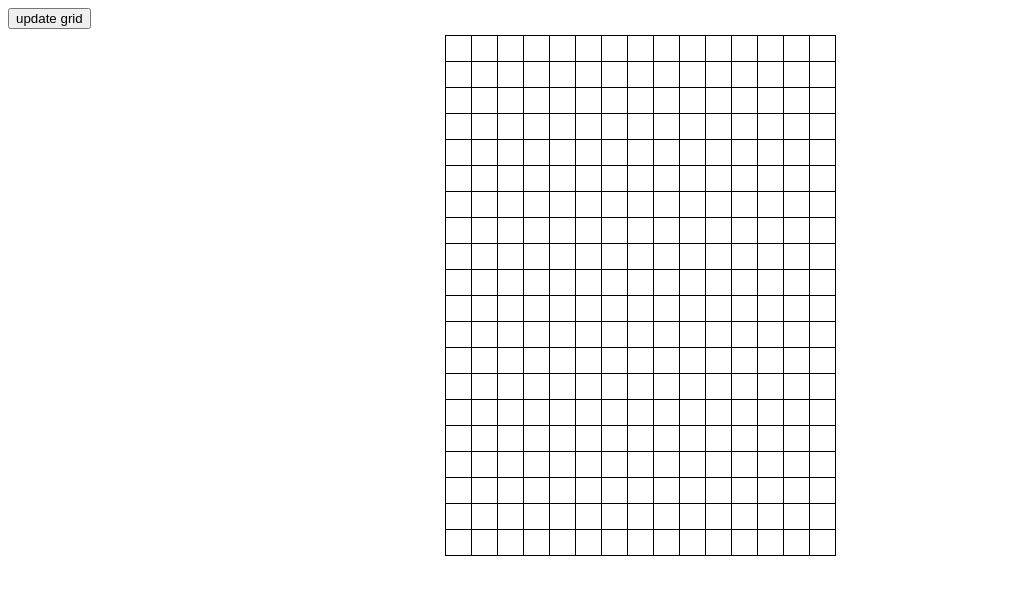
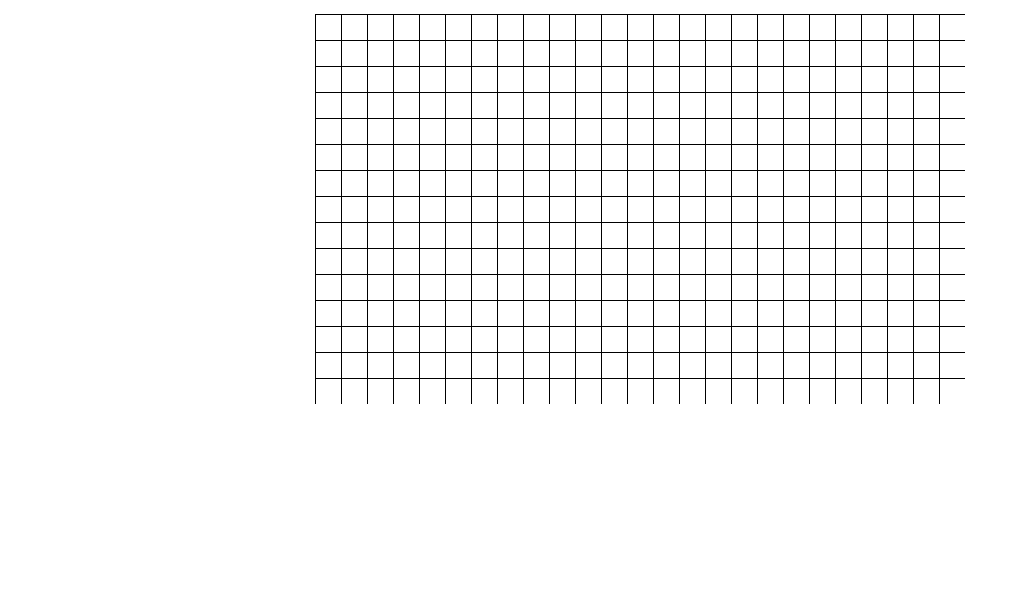
Before and after one commit to emeremikwu/Path-Finders, a React (Vite) app: page / in a window 1280 px wide. Shown: the top 594 px of the page, without its empty margins (0-1020 px from the left). Built offline with nearby package versions, Linux system fonts and the light colour scheme.

Commit message:
don't ask

```diff
--- a/src/AlgorithmVisualizer/Grid.css
+++ b/src/AlgorithmVisualizer/Grid.css
@@ -22,12 +22,12 @@
   /* transition: background-color 0.2s; */
 }
 
+.node.end-of-row {
+  border-bottom: 1px solid black;
+}
+
 .node.end-of-col {
   border-right: 1px solid black;
-}
-
-.node.end-of-row {
-  border-bottom: 1px solid black;
 }
 
 .node.start {
--- a/src/AlgorithmVisualizer/Grid.tsx
+++ b/src/AlgorithmVisualizer/Grid.tsx
@@ -1,10 +1,25 @@
 
-import { PropsWithChildren } from "react";
+import React, { PropsWithChildren } from "react";
 import Node from "./Node";
-import useGrid, { Dimension } from "./useGrid";
+import useGrid, { Dimension, GridState } from "./useGrid";
+import { INodeAttributes } from "./NodeAttribute";
 
 interface GridProps {
   dimension?: Dimension
+}
+
+
+//dbg
+function setStartEndNodes(dispach: React.Dispatch<React.SetStateAction<GridState>>) {
+  dispach((prev) => {
+    const newArr: GridState = [...prev];
+    const centerRow = Math.floor(prev.length / 2);
+    const centerCol = Math.floor(prev[0].length / 2);
+
+    newArr[centerRow][centerCol].isStart = true;
+
+    return newArr;
+  });
 }
 
 function Grid(props: PropsWithChildren<GridProps>) {
@@ -13,10 +28,9 @@ function Grid(props: PropsWithChildren<GridProps>) {
 
   const { gridNodes, setGridNodes, updateGridDimension } = useGrid(dimension);
 
+  // setStartEndNodes(setGridNodes);
+
   return (
-    <>
-      <button onClick={() => { updateGridDimension('8x8'); }}>update grid</button>
-
       <div className="grid-container">
         <div className="grid-box">
           {
@@ -33,9 +47,8 @@ function Grid(props: PropsWithChildren<GridProps>) {
                           id={indexRef}
                           endOfRow={rowIndex === gridNodes.length - 1}
                           endOfCol={colIndex === columns.length - 1}
-                        >
-                          {node}
-                        </Node>
+                          node={node}
+                         />
                       );
                     })
                   }
@@ -45,7 +58,6 @@ function Grid(props: PropsWithChildren<GridProps>) {
           }
         </div>
       </div>
-    </>
   );
 }
 
--- a/src/AlgorithmVisualizer/Node.tsx
+++ b/src/AlgorithmVisualizer/Node.tsx
@@ -1,24 +1,32 @@
 import { PropsWithChildren } from 'react';
+import { INodeAttributes, AssociatedCSSClass } from './NodeAttribute';
 
 interface NodeProps {
   id: string | undefined
   endOfRow?: boolean
   endOfCol?: boolean
-  startNode?: boolean
-  endNode?: boolean
+  node: INodeAttributes
 }
 
 function Node(props: PropsWithChildren<NodeProps>) {
-  const { id, children, endOfRow, endOfCol } = props;
+  const { id, children, endOfRow, endOfCol, node } = props;
+
+  const nodeClass = "node";
+
 
 
   const endOfRowClass = endOfRow ? " end-of-row" : "";
   const endOfColClass = endOfCol ? " end-of-col" : "";
 
-  const nodeClass = `node${endOfRowClass}${endOfColClass}`;
+  if (Object.values(node).some((val) => typeof val === 'boolean' && val)) {
+    console.log(node);
+  }
+
+  // const nodeClass = `node${endOfRowClass}${endOfColClass}`;
+  //const nodeClass = `node${endOfRowClass}${endOfColClass}`;
 
   return (
-    <div className={nodeClass} id={id}>{children}</div>
+    <div className={nodeClass} id={id}></div>
   );
 }
 
--- /dev/null
+++ b/src/AlgorithmVisualizer/NodeAttribute.ts
@@ -0,0 +1,96 @@
+/* eslint-disable @typescript-eslint/no-unused-vars */
+export interface INodeAttributes {
+  isStart: boolean;
+  isEnd: boolean;
+  isWall: boolean;
+  isVisited: boolean;
+  isShortestPath: boolean;
+  isPath: boolean;
+  isWeight: boolean;
+  isWeighted: boolean;
+}
+
+export const AssociatedCSSClass = {
+  isStart: "start",
+  isEnd: "end",
+  isWall: "wall",
+  isVisited: "visited",
+  isShortestPath: "shortest-path",
+  isPath: "path",
+  isWeight: "weight",
+  isWeighted: "weighted",
+};
+
+/* class NodeAttributes {
+
+  constructor(parameters: Partial<INodeAttributes>) {
+    this.#setAttributes(parameters);
+  }
+
+  #setAttributes(parameters: Partial<INodeAttributes>) {
+    let {
+      isStart = false,
+      isEnd = false,
+      isWall = false,
+      isVisited = false,
+      isShortestPath = false,
+      isPath = false,
+      isWeight = false,
+      isWeighted = false
+    } = parameters;
+
+    if()
+
+    Object.assign(this, parameters);
+  }
+
+  // Optional setter for isWeight with validation
+  set isWeight(value: boolean) {
+    if (value && !this.isWall) {
+      this.isWeighted = value;
+    } else {
+      throw new Error("A Weighted node cannot be a Wall");
+    }
+  }
+
+  setAttribute(parameters: Partial<INodeAttributes>) {
+    this.#setAttributes(parameters);
+  }
+}
+ */
+
+
+const NodeAttributes = {
+  isStart: false,
+  isEnd: false,
+  isWall: false,
+  isVisited: false,
+  isShortestPath: false,
+  isPath: false,
+  isWeight: false,
+  isWeighted: false,
+};
+
+/* // Usage
+const node1Attributes = new NodeAttributes({
+  isStart: true,
+  isEnd: false,
+  isWall: false,
+  isVisited: false,
+  isShortestPath: false,
+  isPath: false,
+  isWeighted: true, // Will throw an error as Start node cannot be weighted
+});
+
+const node2Attributes = new NodeAttributes({
+  isStart: false,
+  isEnd: true,
+  isWall: false,
+  isVisited: false,
+  isShortestPath: false,
+  isPath: false,
+  isWeighted: true,
+});
+ */
+
+export default NodeAttributes;
--- a/src/AlgorithmVisualizer/index.tsx
+++ b/src/AlgorithmVisualizer/index.tsx
@@ -4,7 +4,7 @@ import './Grid.css';
 function index() {
   return (
     <>
-      <Grid dimension={[20,15]}/>
+      <Grid dimension={[15,25]} />
     </>
   );
 }
--- a/src/AlgorithmVisualizer/useGrid.ts
+++ b/src/AlgorithmVisualizer/useGrid.ts
@@ -1,12 +1,12 @@
 import { useState } from "react";
+import NodeAttributes, { INodeAttributes } from "./NodeAttribute";
 
 // I'm probably gonna have to remove 90% of the useReducer stuff and just use useState.
 interface DimensionObject { rows: number, cols: number }
 type DimensionArray = [number, number]
 type DimensionString = string
 export type Dimension = DimensionObject | DimensionArray | DimensionString
-
-type GridState = string[][]
+export type GridState = INodeAttributes[][]
 
 /**
  * Creates a grid of rows x cols
@@ -15,7 +15,7 @@ type GridState = string[][]
  * @returns a 2D array of strings representing the grid (GridState)
  */
 function createGrid(rows: number, cols: number): GridState {
-  return Array<null>(rows).fill(null).map(() => Array<string>(cols).fill(""));
+  return Array<null>(rows).fill(null).map(() => Array<INodeAttributes>(cols).fill(Object.assign({}, NodeAttributes)));
 }
 
 /**
```
